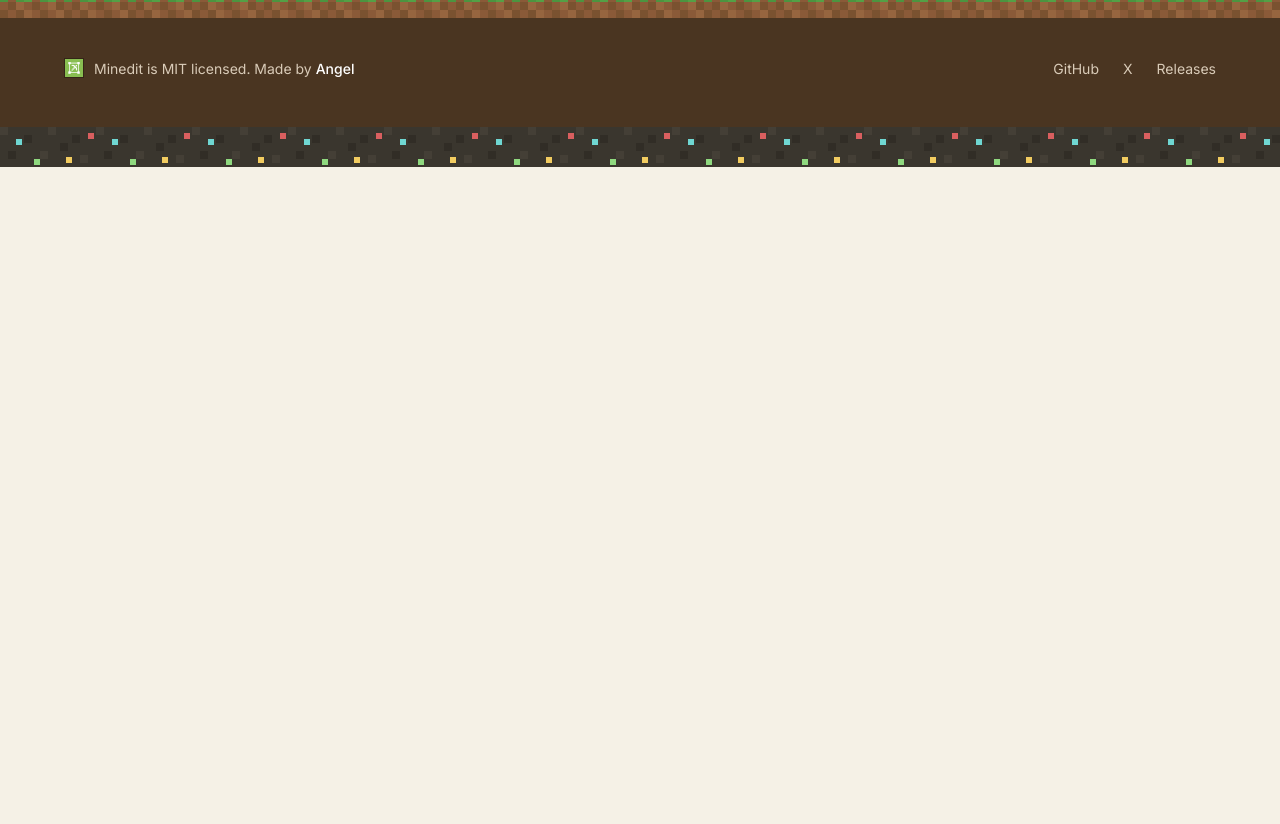
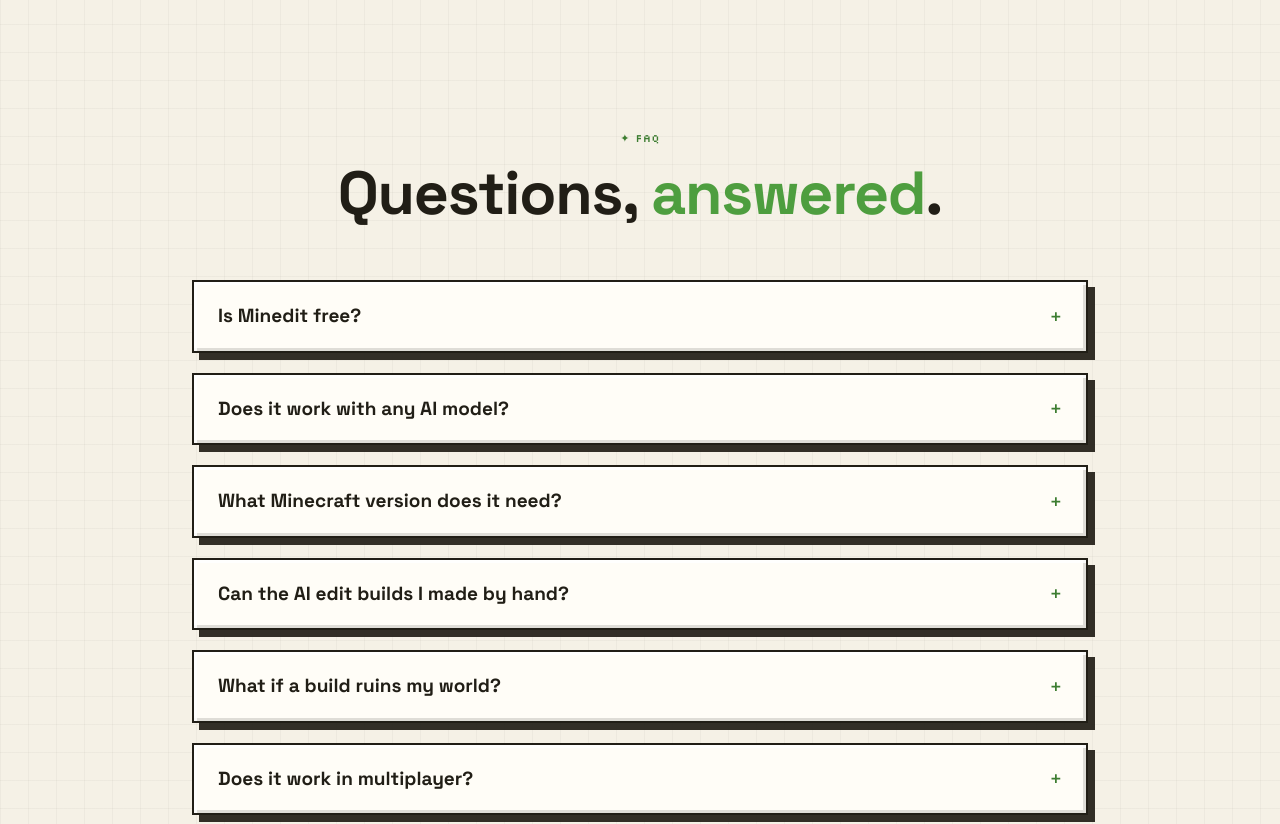
Before and after one commit to Angais/minedit-web, a React (Vite) app: page / in a window 1280 px wide. Shown: the part 6640-7464 px from the top of the page. Before the commit the page ends 6807 px from the top, so only its background shows below. Built offline with nearby package versions, Linux system fonts and the light colour scheme; no server answers.

Commit message:
Add FAQ section with FAQPage structured data and broaden the page title

```diff
--- a/index.html
+++ b/index.html
@@ -7,7 +7,7 @@
     <link rel="icon" type="image/png" sizes="192x192" href="/icon-192.png" />
     <link rel="apple-touch-icon" href="/apple-touch-icon.png" />
     <meta name="viewport" content="width=device-width, initial-scale=1.0" />
-    <title>Minedit | AI Minecraft building mod for NeoForge</title>
+    <title>Minedit | AI Minecraft Mod that Builds from Text (NeoForge)</title>
     <meta
       name="description"
       content="Minedit is a free, open-source NeoForge mod that lets AI build and edit Minecraft structures from plain text. Describe a build and watch it rise."
@@ -17,7 +17,7 @@
 
     <!-- Open Graph (Facebook, Discord, most link previews) -->
     <meta property="og:site_name" content="Minedit" />
-    <meta property="og:title" content="Minedit | AI Minecraft building mod for NeoForge" />
+    <meta property="og:title" content="Minedit | AI Minecraft Mod that Builds from Text (NeoForge)" />
     <meta
       property="og:description"
       content="Describe a build. Watch it rise. A free, open-source NeoForge mod powered by the AI model of your choice."
@@ -32,7 +32,7 @@
     <!-- X / Twitter card -->
     <meta name="twitter:card" content="summary_large_image" />
     <meta name="twitter:creator" content="@Angaisb_" />
-    <meta name="twitter:title" content="Minedit | AI Minecraft building mod for NeoForge" />
+    <meta name="twitter:title" content="Minedit | AI Minecraft Mod that Builds from Text (NeoForge)" />
     <meta
       name="twitter:description"
       content="Describe a build. Watch it rise. A free, open-source NeoForge mod powered by the AI model of your choice."
@@ -45,6 +45,62 @@
         "@type": "WebSite",
         "name": "Minedit",
         "url": "https://minedit.angaisb.com/"
+      }
+    </script>
+    <script type="application/ld+json">
+      {
+        "@context": "https://schema.org",
+        "@type": "FAQPage",
+        "mainEntity": [
+          {
+            "@type": "Question",
+            "name": "Is Minedit free?",
+            "acceptedAnswer": {
+              "@type": "Answer",
+              "text": "The mod itself is free and open source under the MIT license. What can cost money are the AI calls: OpenRouter bills your API key per request, and the Codex or Cursor bridge consumes your existing plan limits. Minedit prints token usage and estimated cost in chat after every generation, so nothing is hidden."
+            }
+          },
+          {
+            "@type": "Question",
+            "name": "Does it work with any AI model?",
+            "acceptedAnswer": {
+              "@type": "Answer",
+              "text": "Mostly, yes. Through OpenRouter you can pick from hundreds of models and switch at any time with the /model command. You can also run the local bridge and let Codex or Cursor agents handle the build using your existing login, without a separate API key."
+            }
+          },
+          {
+            "@type": "Question",
+            "name": "What Minecraft version does it need?",
+            "acceptedAnswer": {
+              "@type": "Answer",
+              "text": "Current releases target Minecraft 26.1.2 with NeoForge 26.1.2.73. Download the matching jar from the GitHub releases page and drop it into your mods folder."
+            }
+          },
+          {
+            "@type": "Question",
+            "name": "Can the AI edit builds I made by hand?",
+            "acceptedAnswer": {
+              "@type": "Answer",
+              "text": "Yes. The /edit command reads whatever blocks are inside your selection, generated or handmade, and asks the model for changes based on what is actually there. Quick edit sends a compact snapshot so small requests come back as small patches instead of a rebuild."
+            }
+          },
+          {
+            "@type": "Question",
+            "name": "What if a build ruins my world?",
+            "acceptedAnswer": {
+              "@type": "Answer",
+              "text": "You can undo it. /reset build restores the world snapshot from before the build, and Minedit keeps your last five snapshots, so you can step further back. Generated code also runs in a restricted sandbox with no Java, filesystem or network access, capped at 500k block operations and 30 seconds per run. It is still experimental software though, so back up your world before large builds."
+            }
+          },
+          {
+            "@type": "Question",
+            "name": "Does it work in multiplayer?",
+            "acceptedAnswer": {
+              "@type": "Answer",
+              "text": "Yes, Minedit is server-aware. It runs on dedicated servers, operators can cancel any player's generation, and when several players build at once the block placement budget is shared between them instead of processing one build at a time."
+            }
+          }
+        ]
       }
     </script>
     <script type="application/ld+json">
--- a/src/App.tsx
+++ b/src/App.tsx
@@ -6,6 +6,7 @@
 import { Features } from './components/Features'
 import { Posts } from './components/Posts'
 import { Install, Footer } from './components/Install'
+import { Faq } from './components/Faq'
 
 function App() {
   return (
@@ -18,6 +19,7 @@
         <Features />
         <Posts />
         <Install />
+        <Faq />
       </main>
       <Footer />
       <Analytics />
--- /dev/null
+++ b/src/components/Faq.tsx
@@ -0,0 +1,70 @@
+import { Reveal } from './Reveal'
+
+// Answers mirror the facts in the mod's README. The same text is duplicated
+// in the FAQPage structured data in index.html; keep both in sync.
+export const faqs = [
+  {
+    q: 'Is Minedit free?',
+    a: 'The mod itself is free and open source under the MIT license. What can cost money are the AI calls: OpenRouter bills your API key per request, and the Codex or Cursor bridge consumes your existing plan limits. Minedit prints token usage and estimated cost in chat after every generation, so nothing is hidden.',
+  },
+  {
+    q: 'Does it work with any AI model?',
+    a: 'Mostly, yes. Through OpenRouter you can pick from hundreds of models and switch at any time with the /model command. You can also run the local bridge and let Codex or Cursor agents handle the build using your existing login, without a separate API key.',
+  },
+  {
+    q: 'What Minecraft version does it need?',
+    a: 'Current releases target Minecraft 26.1.2 with NeoForge 26.1.2.73. Download the matching jar from the GitHub releases page and drop it into your mods folder.',
+  },
+  {
+    q: 'Can the AI edit builds I made by hand?',
+    a: 'Yes. The /edit command reads whatever blocks are inside your selection, generated or handmade, and asks the model for changes based on what is actually there. Quick edit sends a compact snapshot so small requests come back as small patches instead of a rebuild.',
+  },
+  {
+    q: 'What if a build ruins my world?',
+    a: 'You can undo it. /reset build restores the world snapshot from before the build, and Minedit keeps your last five snapshots, so you can step further back. Generated code also runs in a restricted sandbox with no Java, filesystem or network access, capped at 500k block operations and 30 seconds per run. It is still experimental software though, so back up your world before large builds.',
+  },
+  {
+    q: 'Does it work in multiplayer?',
+    a: 'Yes, Minedit is server-aware. It runs on dedicated servers, operators can cancel any player\u2019s generation, and when several players build at once the block placement budget is shared between them instead of processing one build at a time.',
+  },
+]
+
+export function Faq() {
+  return (
+    <section id="faq" className="relative px-4 py-24 md:py-36">
+      <div className="mx-auto max-w-4xl">
+        <Reveal>
+          <p className="font-pixel text-center text-[11px] tracking-wide text-grass-dark uppercase">
+            ✦ FAQ
+          </p>
+          <h2 className="font-display mt-4 text-center text-[clamp(2.2rem,5vw,3.8rem)] leading-[1.02] font-bold tracking-[-0.02em]">
+            Questions, <span className="text-grass">answered</span>.
+          </h2>
+        </Reveal>
+
+        <div className="mt-14 space-y-5">
+          {faqs.map((item, i) => (
+            <Reveal key={item.q} delay={i * 0.05}>
+              <details className="mc-raised group p-0">
+                <summary className="flex cursor-pointer list-none items-center justify-between gap-4 px-6 py-5 [&::-webkit-details-marker]:hidden">
+                  <h3 className="font-display text-[17px] font-bold sm:text-[19px]">
+                    {item.q}
+                  </h3>
+                  <span
+                    aria-hidden
+                    className="font-pixel shrink-0 text-[14px] text-grass-dark transition-transform duration-200 group-open:rotate-45"
+                  >
+                    +
+                  </span>
+                </summary>
+                <p className="px-6 pb-6 text-[15px] leading-relaxed text-stone">
+                  {item.a}
+                </p>
+              </details>
+            </Reveal>
+          ))}
+        </div>
+      </div>
+    </section>
+  )
+}
```
